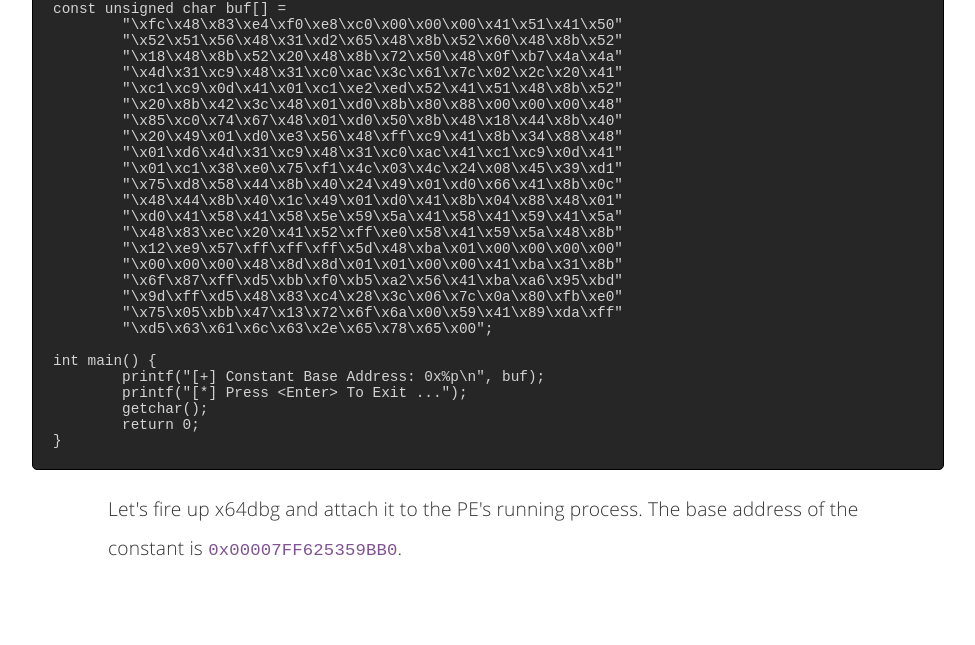
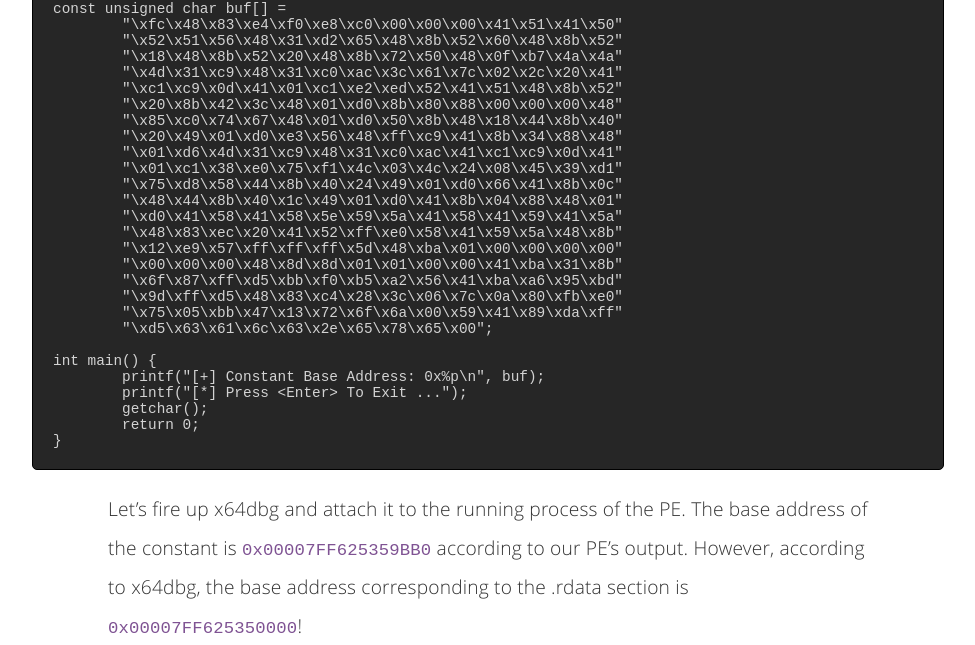
Before and after one commit to nickvourd/nickvourd.github.io, a Jekyll site: the page built from _posts/2024-04-21-the-anatomy-of-pe.md, in a window 1280 px wide and 1400 px high, scrolled down 8383 px. Shown: the top 645 px of the window, without its empty margins (152-1127 px from the left). Built offline with Jekyll 4.4.1, drawn with Linux system fonts in a browser that asks for light colours.

Commit message:
The Anatomy of PE

````diff
--- a/_posts/2024-04-21-the-anatomy-of-pe.md
+++ b/_posts/2024-04-21-the-anatomy-of-pe.md
@@ -288,7 +288,13 @@ int main() {
 }
 ```
 
-<p>Let's fire up x64dbg and attach it to the PE's running process. The base address of the constant is <code>0x00007FF625359BB0</code>.</p>
+Let's fire up x64dbg and attach it to the running process of the PE. The base address of the constant is <code>0x00007FF625359BB0</code> according to our PE's output. However, according to x64dbg, the base address corresponding to the .rdata section is <code>0x00007FF625350000</code>!
+
+<div style="display: flex; justify-content: center;">
+    <iframe src="https://giphy.com/embed/dDrgcii3mVnUhbjhGk" width="480" height="350" frameBorder="0" class="giphy-embed" allowFullScreen></iframe>
+</div>
+
+<p><span style="color: red;">OF COURSE NOT!</span></p>
 
 <br /><br />
 
````
